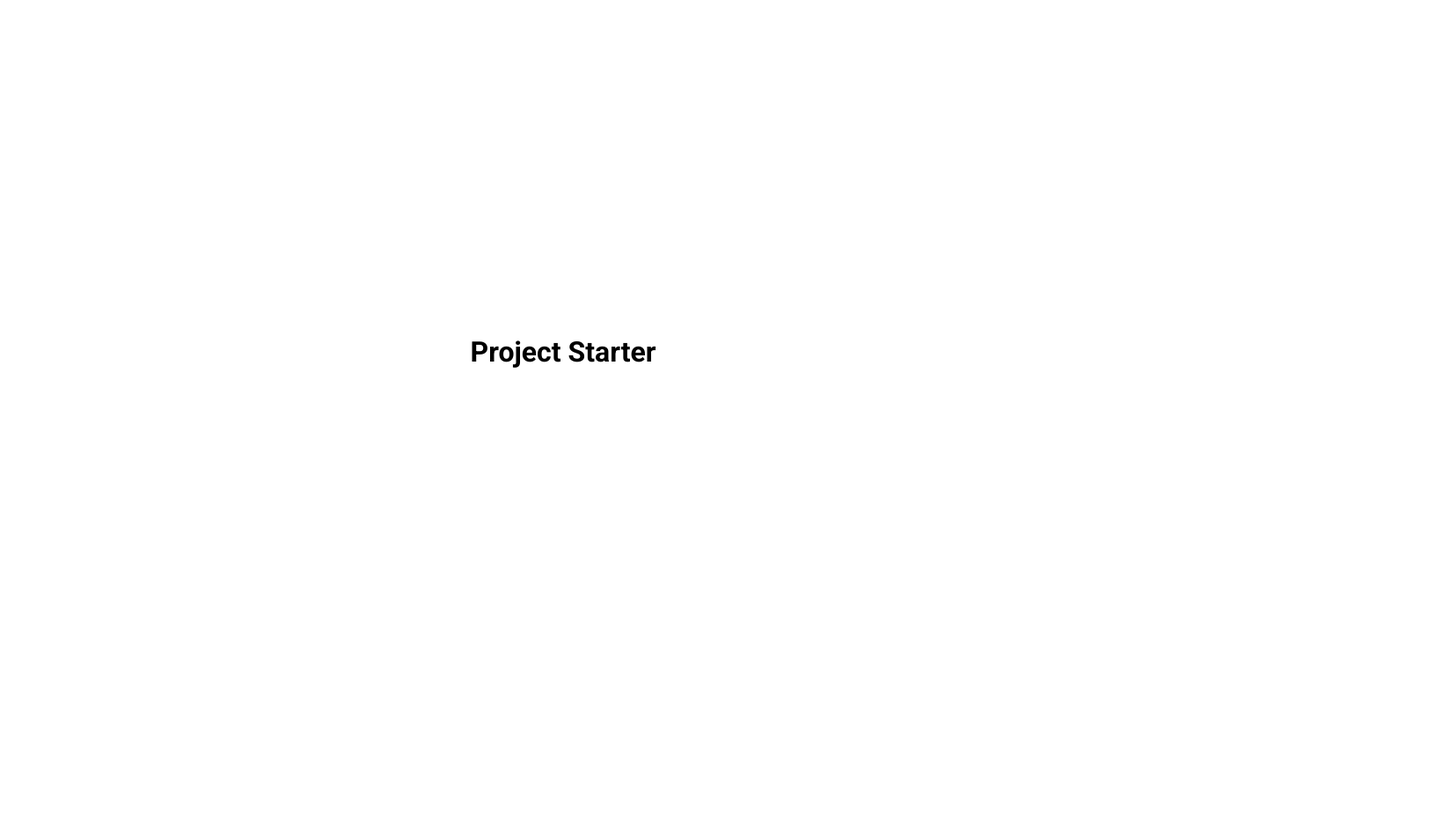
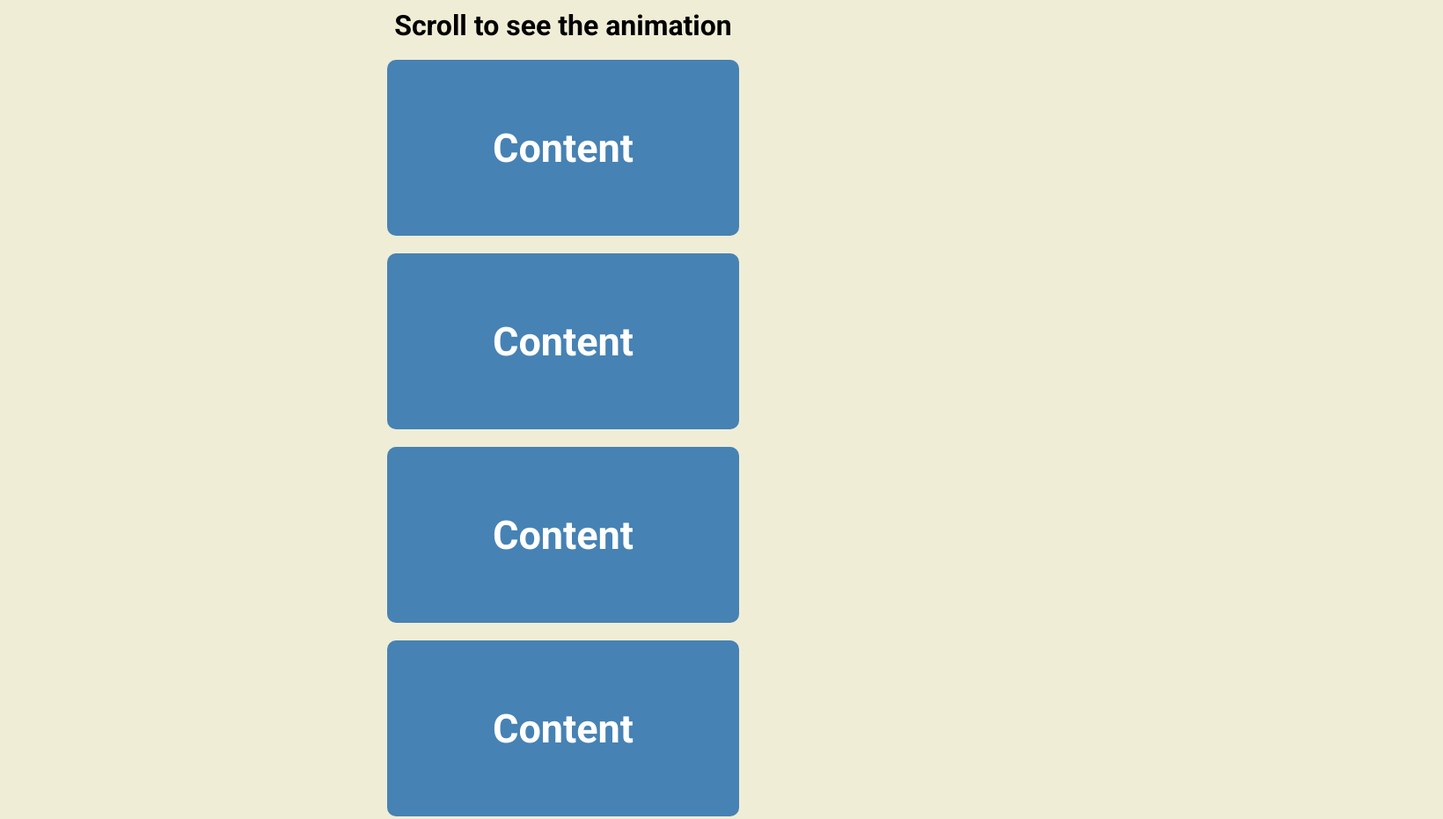
Before and after one commit to AnnaMara27/Scroll_animation, a plain HTML site: page index.html in a window 1280 px wide. Shown: the top 931 px of the page at 88% size, 1640 px wide, since content can reach past the window. Before the commit the page ends 800 px from the top, so only its background shows below. Drawn offline with Linux system fonts and the light colour scheme.

Commit message:
Final commit

```diff
--- a/index.html
+++ b/index.html
@@ -12,10 +12,30 @@
       referrerpolicy="no-referrer"
     />
     <link rel="stylesheet" href="style.css" />
-    <title>Document</title>
+    <title>Scroll Animation</title>
   </head>
   <body>
-    <h1>Project Starter</h1>
+    <h1>Scroll to see the animation</h1>
+    <div class="box show"><h2>Content</h2></div>
+    <div class="box"><h2>Content</h2></div>
+    <div class="box"><h2>Content</h2></div>
+    <div class="box"><h2>Content</h2></div>
+    <div class="box"><h2>Content</h2></div>
+    <div class="box"><h2>Content</h2></div>
+    <div class="box"><h2>Content</h2></div>
+    <div class="box"><h2>Content</h2></div>
+    <div class="box"><h2>Content</h2></div>
+    <div class="box"><h2>Content</h2></div>
+    <div class="box"><h2>Content</h2></div>
+    <div class="box"><h2>Content</h2></div>
+    <div class="box"><h2>Content</h2></div>
+    <div class="box"><h2>Content</h2></div>
+    <div class="box"><h2>Content</h2></div>
+    <div class="box"><h2>Content</h2></div>
+    <div class="box"><h2>Content</h2></div>
+    <div class="box"><h2>Content</h2></div>
+    <div class="box"><h2>Content</h2></div>
+    <div class="box"><h2>Content</h2></div>
     <script src="script.js"></script>
   </body>
 </html>
--- a/script.js
+++ b/script.js
@@ -0,0 +1,19 @@
+const boxes = document.querySelectorAll(".box");
+
+window.addEventListener("scroll", checkBoxes);
+
+function checkBoxes() {
+  const triggerBottom = (window.innerHeight / 5) * 4;
+
+  //The Element.getBoundingClientRect() method returns a DOMRect object providing information about the size of an element and its position relative to the viewport.
+
+  boxes.forEach((box) => {
+    const boxTop = box.getBoundingClientRect().top;
+
+    if (boxTop < triggerBottom) {
+      box.classList.add("show");
+    } else {
+      box.classList.remove("show");
+    }
+  });
+}
--- a/style.css
+++ b/style.css
@@ -5,12 +5,43 @@
 }
 
 body {
+  background-color: #efedd6;
   font-family: "Roboto", sans-serif;
   display: flex;
   flex-direction: column;
   align-items: center;
   justify-content: center;
-  height: 100vh;
-  overflow: hidden;
   margin: 0;
+  overflow-x: hidden;
 }
+
+h1 {
+  margin: 10px;
+}
+
+.box {
+  background-color: steelblue;
+  color: #fff;
+  display: flex;
+  align-items: center;
+  justify-content: center;
+  width: 400px;
+  height: 200px;
+  margin: 10px;
+  border-radius: 10px;
+  box-shadow: 2px 4px 5px (0, 0, 0, 0.3);
+  transform: translateX(200%);
+  transition: transform 0.4s ease;
+}
+
+.box:nth-of-type(even) {
+  transform: translateX(-200%);
+}
+
+.box.show {
+  transform: translateX(0);
+}
+
+.box h2 {
+  font-size: 45px;
+}
```
